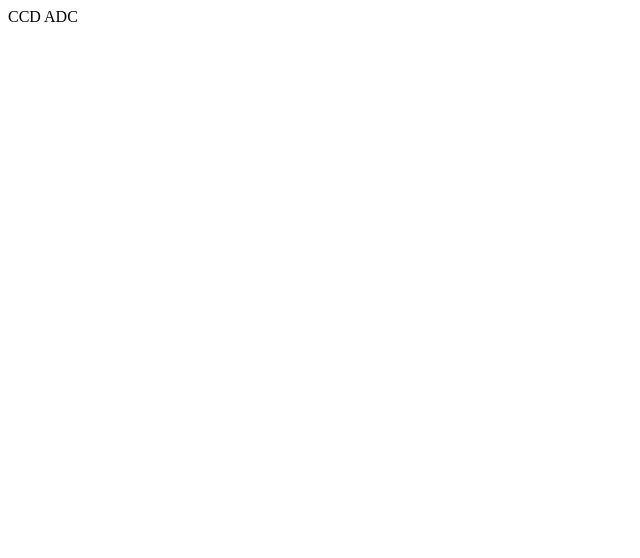
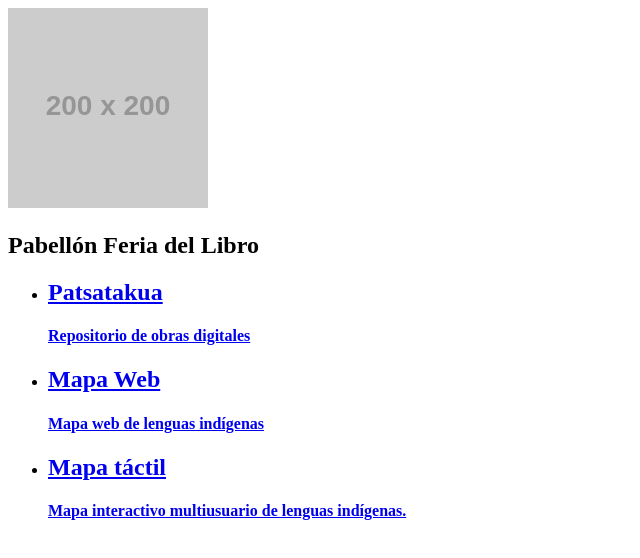
Before and after one commit to centroculturadigital-mx/ccd-adc-sitio, a plain HTML site: page index.html in a window 1280 px wide. Shown: the whole page, without its empty margins (0-640 px from the left). Drawn offline with Linux system fonts and the light colour scheme; placeholder pictures from the web are drawn by us.

Commit message:
menu proyectos pabellon

```diff
--- a/index.html
+++ b/index.html
@@ -7,6 +7,57 @@
     <title>CCD ADC</title>
 </head>
 <body>
-    CCD ADC
+
+    <head>
+
+        <img src="http://fakeimg.pl/200x200?text=logo" alt="Logotipo CCD" class="Logotipo">
+
+    </head>
+
+    <section class="proyectos">
+
+        <h2>
+            Pabellón Feria del Libro
+        </h2>
+
+        <ul>
+
+            <li>
+                <a href="http://patsatakua.ccdadc.dev" target="_blank">
+                    <h2>
+                        Patsatakua
+                    </h2>
+                    <h4>
+                        Repositorio de obras digitales
+                    </h4>
+
+                </a>
+            </li>
+            <li>
+                <a href="http://inali-web.ccdadc.dev" target="_blank">
+                    <h2>
+                        Mapa Web
+                    </h2>
+                    <h4>
+                        Mapa web de lenguas indígenas
+                    </h4>
+
+                </a>
+            </li>
+            <li>
+                <a href="http://inali-mapa-interactivo.ccdadc.dev" target="_blank">
+                    <h2>
+                        Mapa táctil
+                    </h2>
+                    <h4>
+                        Mapa interactivo multiusuario de lenguas indígenas.
+                    </h4>
+
+                </a>
+            </li>
+        </ul>
+
+    </section>
+
 </body>
 </html>
```
Also changed, not shown: package-lock.json (added).
